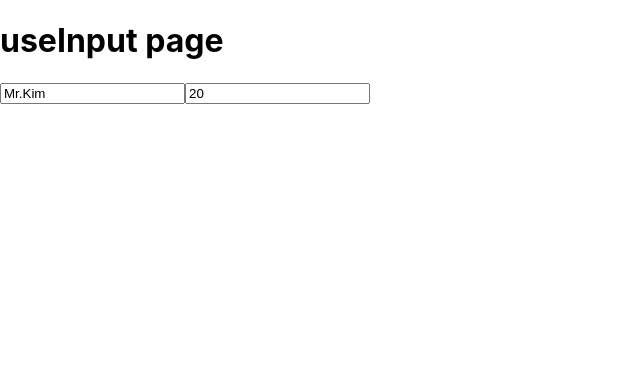
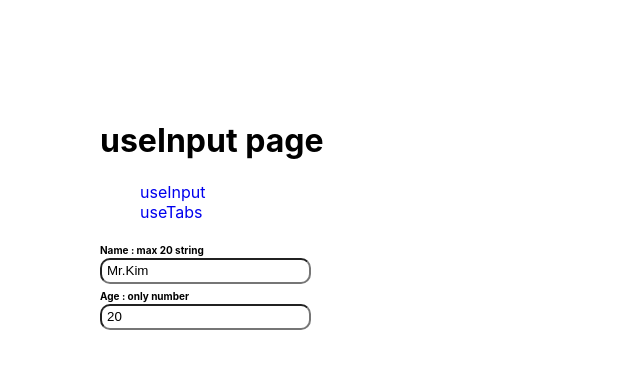
Before and after one commit to PogleJeong/documentation-react-hook, a React (Create React App) app: page /useState/useInput in a window 1280 px wide. Shown: the top 368 px of the page, without its empty margins (0-640 px from the left). Built offline with nearby package versions, Linux system fonts and the light colour scheme.

Commit message:
add useTabs, useClick, useTitle

```diff
--- a/src/App.js
+++ b/src/App.js
@@ -4,6 +4,7 @@ import UseEffect from "./routes/UseEffect";
 import UseInput from "./routes/UseInput";
 import UseState from "./routes/UseState";
 import UseTabs from "./routes/UseTabs";
+import UseClick from "./routes/UseClick";
 
 function App() {
   return (
@@ -13,7 +14,8 @@ function App() {
         <Route path="/useState" element={<UseState />} />
         <Route path="/useEffect" element={<UseEffect />} />
         <Route path="/useState/useInput" element={<UseInput />} />
-        <Route path="/useTabs" element={<UseTabs />} />
+        <Route path="/useState/useTabs" element={<UseTabs />} />
+        <Route path="/useEffect/useClick" element={<UseClick />} />
       </Routes>
     </BrowserRouter>
   );
--- a/src/components/Navi.js
+++ b/src/components/Navi.js
@@ -1,6 +1,6 @@
 import { Link } from "react-router-dom";
 
-function Navi() {
+export const Navi = () => {
     return (
         <nav>
             <ul>
@@ -12,4 +12,23 @@ function Navi() {
     );
 };
 
-export default Navi;
+export const NaviUseState = () => {
+    return (
+        <nav>
+            <ul>
+                <li><Link to="/useState/useInput" >useInput</Link></li>
+                <li><Link to="/useState/useTabs">useTabs</Link></li>
+            </ul>
+        </nav>
+    );
+}
+
+export const NaviUseEffect = () => {
+    return (
+        <nav>
+            <ul>
+                <li><Link to="/useEffect/useClick">useClick</Link></li>
+            </ul>
+        </nav>
+    )
+}
--- a/src/routes/Home.js
+++ b/src/routes/Home.js
@@ -1,4 +1,4 @@
-import Navi from "../components/Navi";
+import { Navi } from "../components/Navi";
 
 function Home() {
     return (
--- /dev/null
+++ b/src/routes/UseClick.js
@@ -0,0 +1,36 @@
+import React, { useEffect, useRef } from "react";
+
+const useClick = (onClick) => {
+    const ref = useRef();
+
+    useEffect(()=>{
+        //onClick 이 함수가 아니라면 x
+        const element = ref.current;
+        if (typeof onClick !== "function") {
+            return;
+        }
+        // mount 시
+        if (element) {
+            element.addEventListener("click", onClick);
+        }
+        // unmount 시
+        return () => {
+            if(element){
+                element.removeEventListener("click", onClick);
+            }
+        }
+    },[onClick]); // function 도 dependency 에 적용가능
+    return ref.current;
+}
+
+const UseClick = () => {
+    // REACT 에서 모든 Component는 reference element를 가지고 있음
+    const sayHello = () => console.log("say hello ~");
+    const title = useClick(sayHello);
+    return (
+        <div>
+            <h3 ref={title}>Hi</h3>
+        </div>
+    )
+}
+export default UseClick;
--- a/src/routes/UseEffect.js
+++ b/src/routes/UseEffect.js
@@ -1,4 +1,4 @@
-import Navi from "../components/Navi";
+import { Navi } from "../components/Navi";
 
 function UseEffect() {
     return(
--- a/src/routes/UseInput.js
+++ b/src/routes/UseInput.js
@@ -1,4 +1,6 @@
 import React, { useState } from "react";
+import { NaviUseState } from "../components/Navi";
+import "../styles/common.css";
 
 const useInput = (initialValue, validator) => {
     const [value, setValue] = useState(initialValue);
@@ -29,8 +31,11 @@ function UseInput() {
     return(
         <div>
             <h1>useInput page</h1>
-            <input {...name} placeholder="Name" />
-            <input {...age} placeholder="age" />
+            <NaviUseState />
+            <label for="name" >Name : max 20 string</label><br/>
+            <input id="name" {...name} placeholder="Name" /><br/>
+            <label for="age">Age : only number</label><br/>
+            <input id="age" {...age} placeholder="age" />
         </div>
     );
     // {...name} => { value={value} onChange={onChange} } 를 압축한 문법
--- a/src/routes/UseState.js
+++ b/src/routes/UseState.js
@@ -1,12 +1,11 @@
-import { Link } from "react-router-dom";
-import Navi from "../components/Navi";
-
+import { Navi, NaviUseState } from "../components/Navi";
+import "../styles/common.css";
 
 function UseState() {
     return(
         <div>
             <Navi />
-            <Link to="useInput">++ useInput</Link>
+            <NaviUseState />
         </div>
     );
 };
--- a/src/routes/UseTabs.js
+++ b/src/routes/UseTabs.js
@@ -1,10 +1,58 @@
-import React from "react";
+import React, { useState } from "react";
+import { NaviUseState } from "../components/Navi";
+import "../styles/common.css";
+
+const content = [
+    {
+        tab: "Section 1",
+        content: "I'm the content of the Section 1",
+    },
+    {
+        tab: "Section 2",
+        content: "I'm the content of the Section 2",
+    },
+    {
+        tab: "Section 3",
+        content: "I'm the content of the Section 3",
+    }
+]
+
+const useTabs = (initialTab, allTabs) => {
+    const [currentIndex, setCurrentIndex] = useState(initialTab);
+
+    if(!allTabs || !Array.isArray(allTabs)){ // tabs가 비었거나 배열이 아닌경우 패스
+        return;
+    }
+    return {
+        currentItem: allTabs[currentIndex],
+        changeItem: setCurrentIndex
+    };
+};
 
 function UseTabs() {
+    const { currentItem, changeItem } = useTabs(0, content);
+    // 초기값은 allTabs[0] => content[0]
     return (
         <div>
+            <h1>useTabs</h1>
+            <NaviUseState />
+            {content.map((section, index )=> (
+            <button onClick={()=> changeItem(index)}>{section.tab}</button>
+            ))}
+            <div>
+                {currentItem.content}
+            </div>
+        </div>
+    );
+    /*
+        map 을 통해
+        section(content) 는 content[0], content[1], content[2]
+        index 는 0, 1, 2
+        순서대로 button 태그의 속성으로 들어간다.
 
-        </div>
-    )
-}
+        <button onClick={()=> changeItem(0)}>{content[0].tab}</button>
+        <button onClick={()=> changeItem(1)}>{content[1].tab}</button>
+        <button onClick={()=> changeItem(2)}>{content[2].tab}</button>
+    */
+};
 export default UseTabs;
--- /dev/null
+++ b/src/styles/common.css
@@ -0,0 +1,25 @@
+body {
+    margin: 0px;
+    padding: 100px;
+    height: 1000px;
+}
+
+a {
+    text-decoration: none;
+}
+
+ul, li {
+    list-style: none;
+}
+label {
+    font-size: 10px;
+    font-weight: bold;
+}
+
+input {
+    padding-left: 5px;
+    width: 200px;
+    height: 20px;
+    border: 2px gray soild;
+    border-radius: 10px;
+}
```
